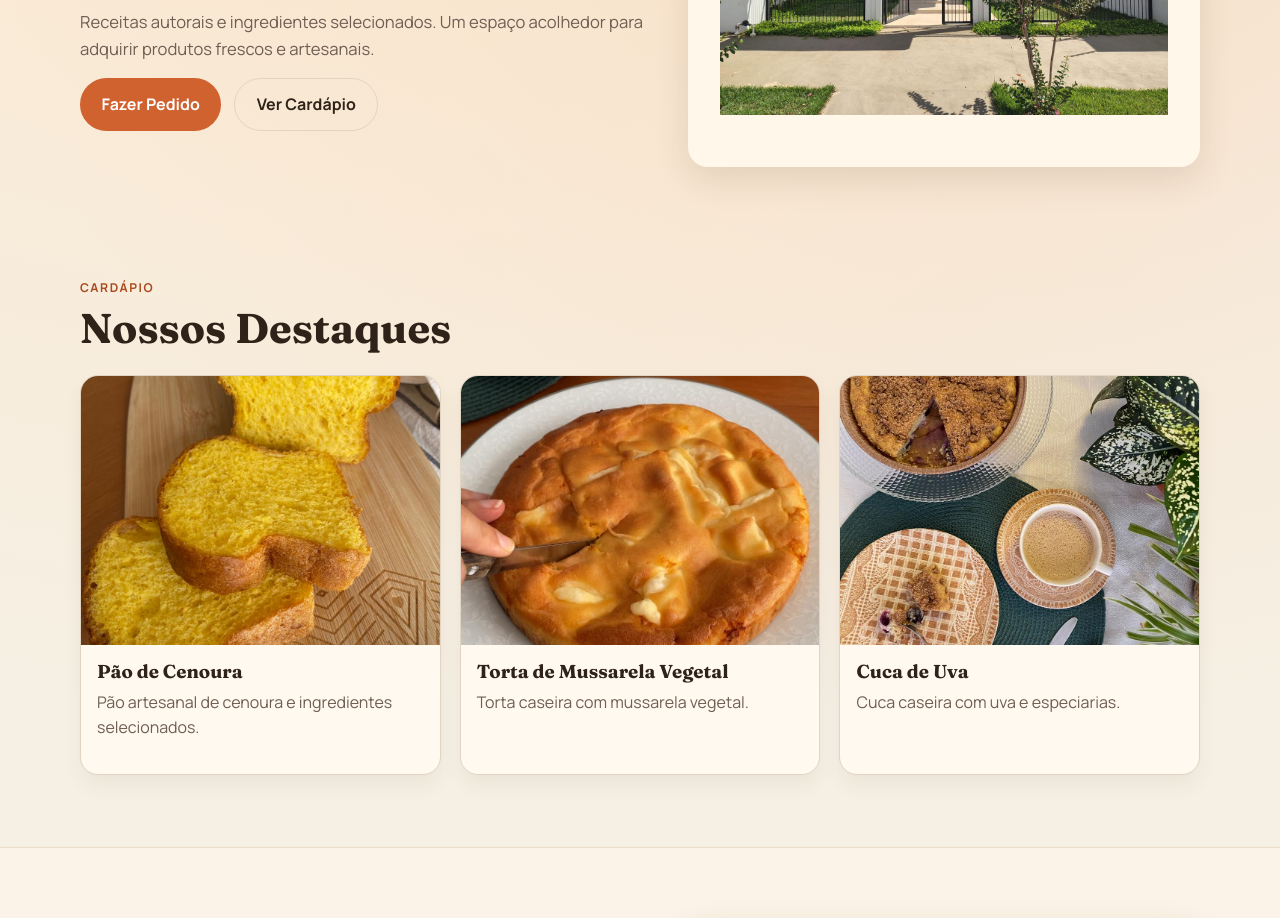
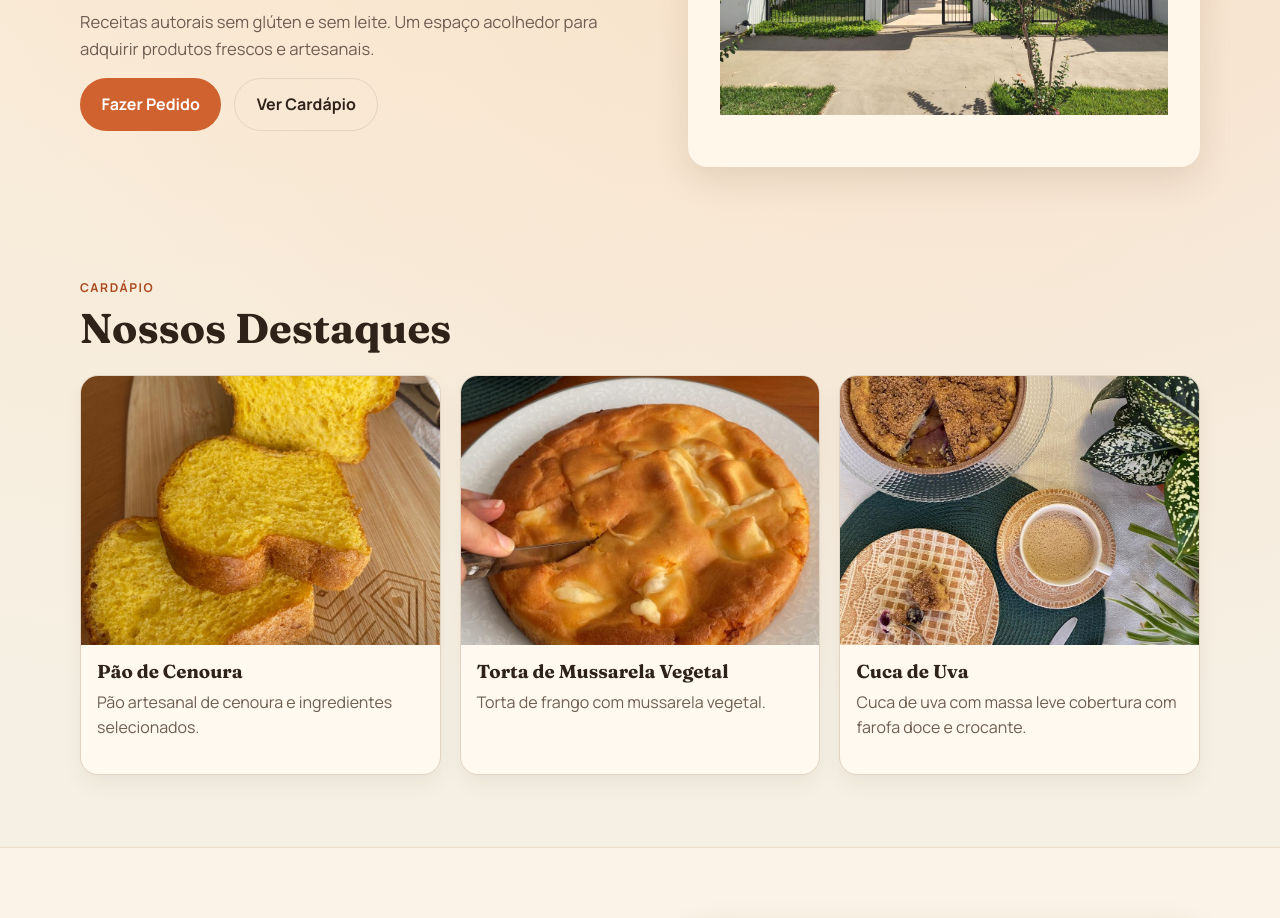
Before and after one commit to pixelbarz/casatrigozero, a plain HTML site: page index.html in a window 1280 px wide. Shown: the part 415-1333 px from the top of the page. Drawn offline with Linux system fonts and the light colour scheme.

Commit message:
Atualizar o index.html

```diff
--- a/index.html
+++ b/index.html
@@ -43,7 +43,7 @@
             <p class="eyebrow">FRESCO TODOS OS DIAS</p>
             <h1>Sabor, saúde e qualidade em cada ingrediente</h1>
             <p>
-              Receitas autorais e ingredientes selecionados.
+              Receitas autorais sem glúten e sem leite.
               Um espaço acolhedor para adquirir produtos frescos e artesanais.
             </p>
             <div class="hero-cta">
@@ -84,7 +84,7 @@
               />
               <div class="card-body">
                 <h3>Torta de Mussarela Vegetal</h3>
-                <p>Torta caseira com mussarela vegetal.</p>
+                <p>Torta de frango com mussarela vegetal.</p>
               </div>
             </article>
             <article class="card reveal">
@@ -94,7 +94,7 @@
               />
               <div class="card-body">
                 <h3>Cuca de Uva</h3>
-                <p>Cuca caseira com uva e especiarias.</p>
+                <p>Cuca de uva com massa leve cobertura com farofa doce e crocante.</p>
               </div>
             </article>
           </div>
```
